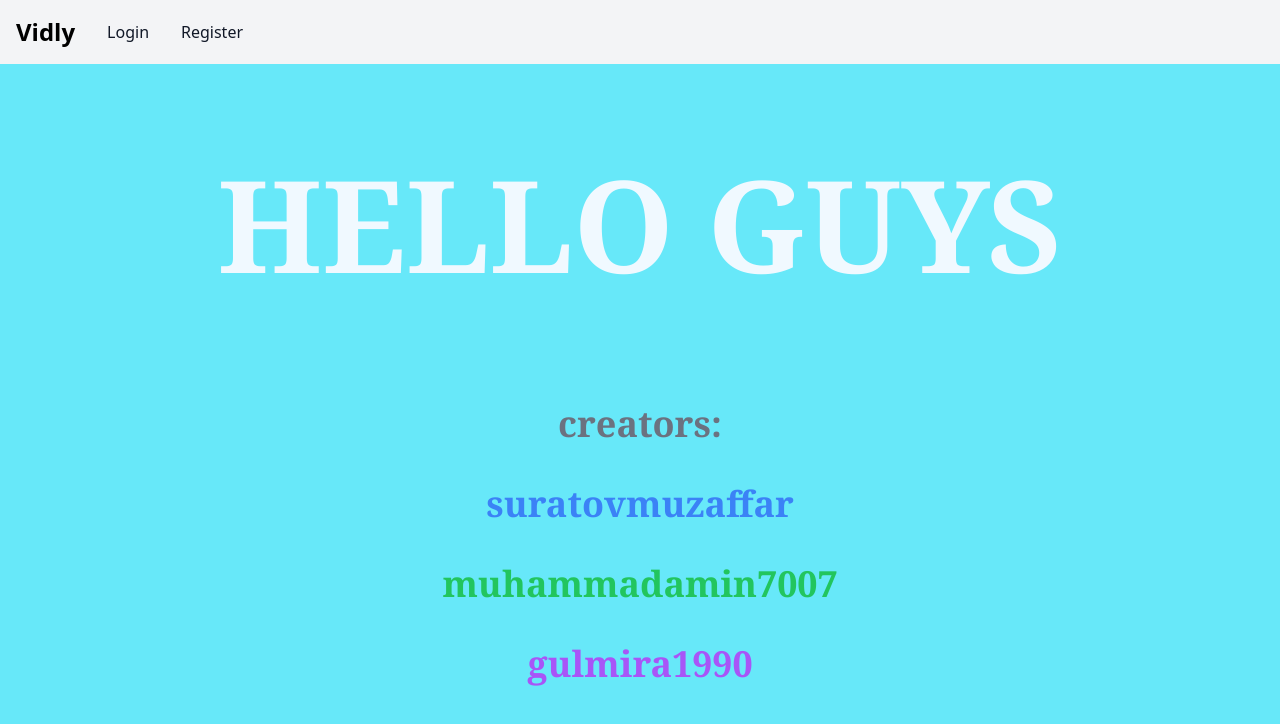
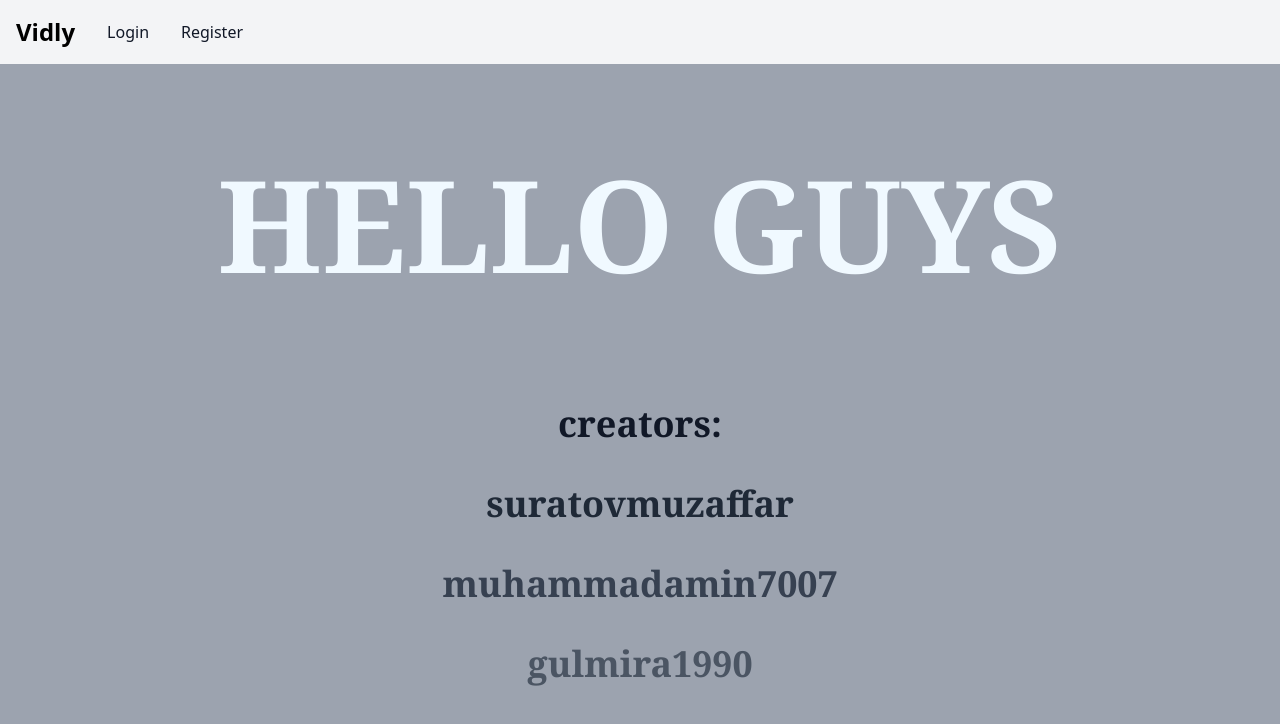
Before and after one commit to suratovmuzaffar/movies-app, a website: page public/index.html in a window 1280 px wide. Drawn offline with nearby package versions, Linux system fonts and the light colour scheme.

Commit message:
index htmlda hatolar togirlandi

```diff
--- a/public/index.html
+++ b/public/index.html
@@ -33,32 +33,33 @@
       </div>
     </nav>
 
-    <div class="bg-cyan-300 h-[100vh] flex flex-col items-center">
+    <div class="flex flex-col bg-gray-400 h-[100vh] items-center">
       <h1
         class="flex h-[40vh] justify-center text-9xl text-sky-50 w-[100%] font-bold font-serif items-center"
       >
         HELLO GUYS
       </h1>
       <p
-        class="flex h-[10vh] justify-center text-4xl text-gray-500 w-[100%] font-bold font-serif items-center"
+        class="flex h-[10vh] justify-center text-4xl text-gray-900 w-[100%] font-bold font-serif items-center"
       >
         creators:
       </p>
       <p
-        class="flex h-[10vh] justify-center text-4xl text-blue-500 w-[100%] font-bold font-serif items-center"
+        class="flex h-[10vh] justify-center text-4xl text-gray-800 w-[100%] font-bold font-serif items-center"
       >
         suratovmuzaffar
       </p>
       <p
-        class="flex h-[10vh] justify-center text-4xl text-green-500 w-[100%] font-bold font-serif items-center"
+        class="flex h-[10vh] justify-center text-4xl text-gray-700 w-[100%] font-bold font-serif items-center"
       >
         muhammadamin7007
       </p>
       <p
-        class="flex h-[10vh] justify-center text-4xl text-purple-500 w-[100%] font-bold font-serif items-center"
+        class="flex h-[10vh] justify-center text-4xl text-gray-600 w-[100%] font-bold font-serif items-center"
       >
         gulmira1990
       </p>
     </div>
   </body>
+  <script src="../build/index.js"></script>
 </html>
```
Also changed, not shown: public/movies.html (+8 -8 lines), build/index.css.
